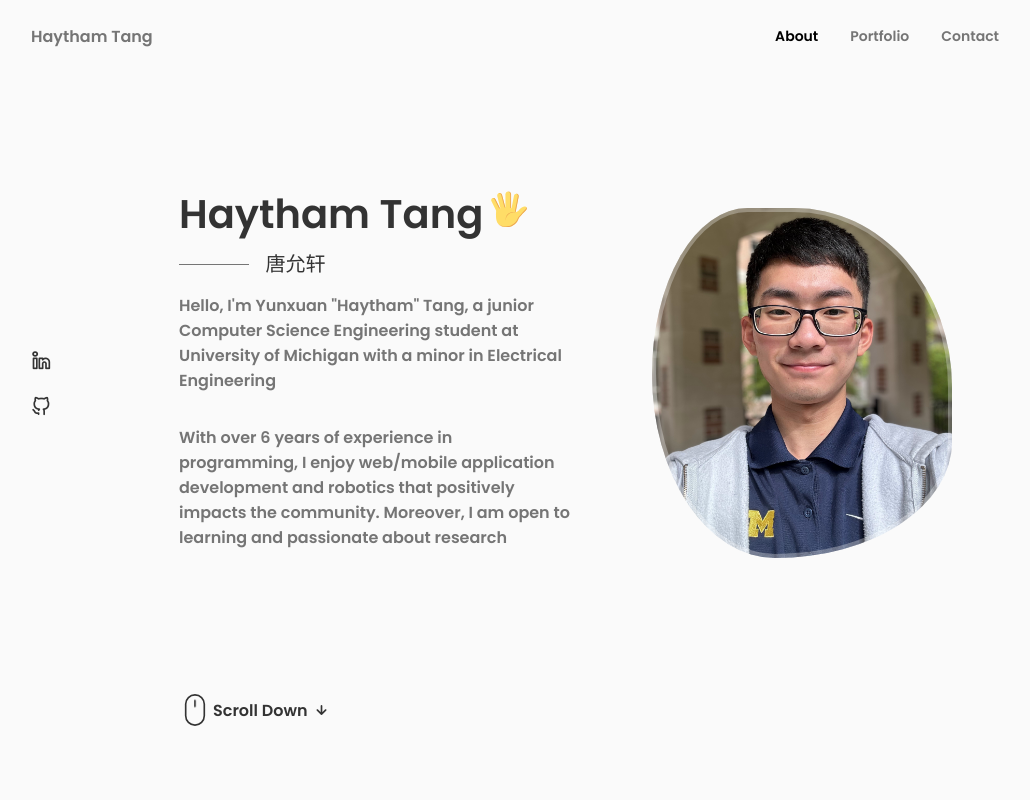
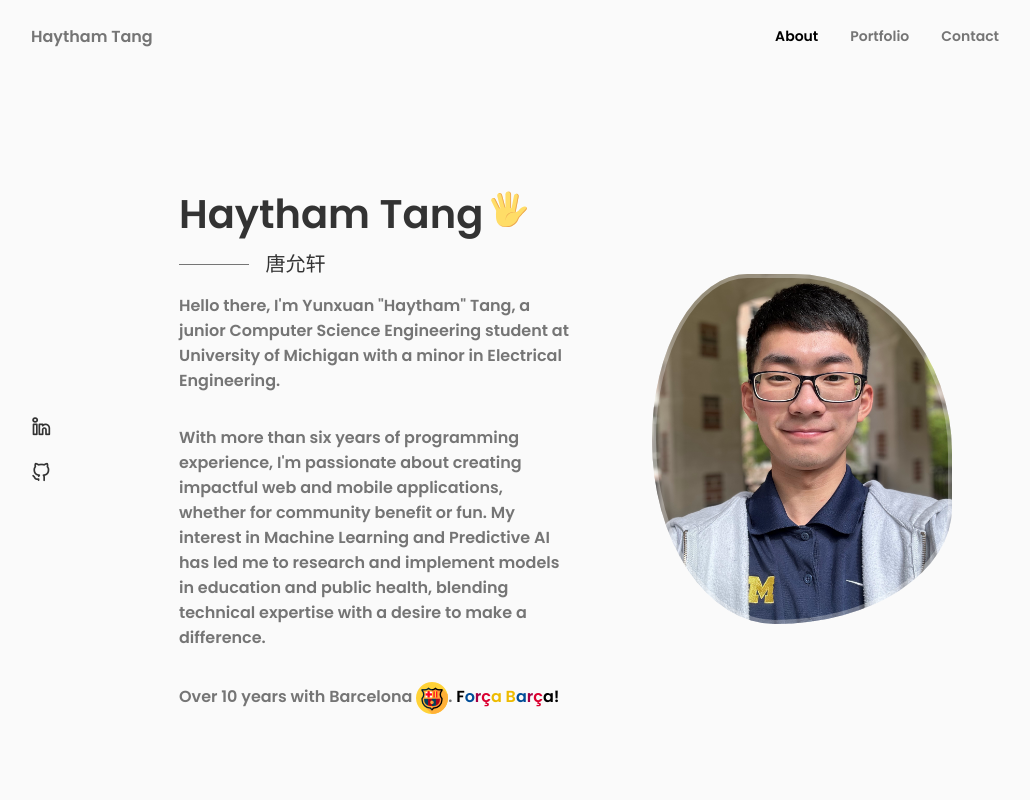
Before and after one commit to haytham918/portfolio, a React (Create React App) app: page / in a window 1280 px wide. Shown: the top 800 px of the page, without its empty margins (125-1155 px from the left). Built offline with nearby package versions, Linux system fonts and the light colour scheme.

Commit message:
Reworked ABOUT ME section

```diff
--- a/src/components/Data.jsx
+++ b/src/components/Data.jsx
@@ -1,4 +1,6 @@
 import React from "react";
+import barcaLogo from "../assets/barca.png";
+
 const Data = () => {
   return (
     <div className="home__data">
@@ -56,14 +58,34 @@ const Data = () => {
       </h1>
       <h3 className="home__subtitle">唐允轩</h3>
       <p className="home__description">
-        Hello, I'm Yunxuan "Haytham" Tang, a junior Computer Science
+        Hello there, I'm Yunxuan "Haytham" Tang, a junior Computer Science
         Engineering student at University of Michigan with a minor in Electrical
-        Engineering
+        Engineering.
       </p>
       <p className="home__description">
-        With over 6 years of experience in programming, I enjoy web/mobile
-        application development and robotics that positively impacts the
-        community. Moreover, I am open to learning and passionate about research
+        With more than six years of programming experience, I'm passionate about
+        creating impactful web and mobile applications, whether for community
+        benefit or fun. My interest in Machine Learning and Predictive AI has
+        led me to research and implement models in education and public health,
+        blending technical expertise with a desire to make a difference.
+      </p>
+      <p className="home_description">
+        Over 10 years with Barcelona{" "}
+        <img
+          src={barcaLogo}
+          alt="barca-logo"
+          style={{ verticalAlign: "middle" }}
+        ></img>
+        . <span style={{ color: "#000000" }}>F</span>
+        <span style={{ color: "#004D98" }}>o</span>
+        <span style={{ color: "#A50044" }}>r</span>
+        <span style={{ color: "#DB0030" }}>ç</span>
+        <span style={{ color: "#EDBB00" }}>a </span>
+        <span style={{ color: "#EDBB00" }}>B</span>
+        <span style={{ color: "#004D98" }}>a</span>
+        <span style={{ color: "#A50044" }}>r</span>
+        <span style={{ color: "#DB0030" }}>ç</span>
+        <span style={{ color: "#000000" }}>a!</span>
       </p>
     </div>
   );
--- a/src/components/WorkData.jsx
+++ b/src/components/WorkData.jsx
@@ -16,7 +16,7 @@ export const projectsData = [
   {
     id: 7,
     image: null,
-    title: "Low-Rank Expectile Factor Analysis for Heart Rate Analysis",
+    title: "Low-Rank Expectile Analysis of Diurnal Heart Rates",
     category: "Research",
   },
   {
```
Also changed, not shown: src/assets/barca.png (added).
